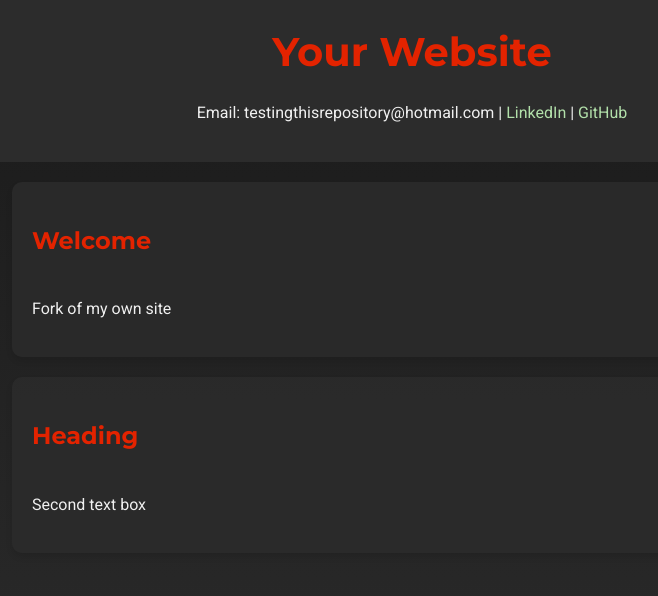
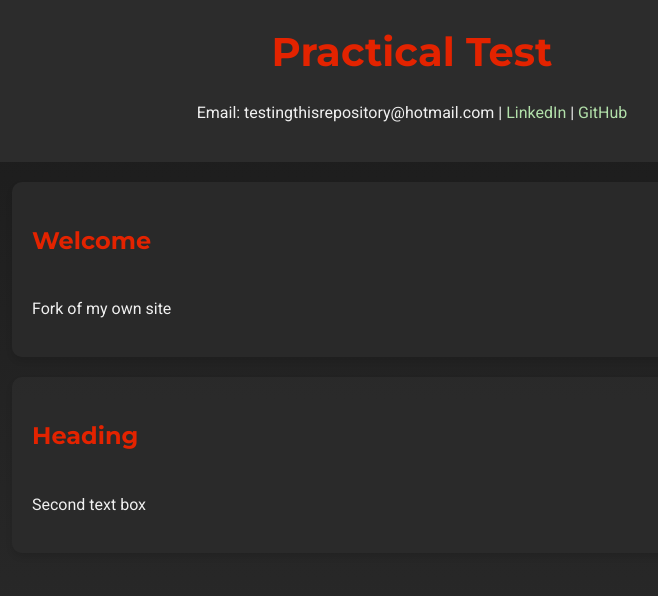
Before and after one commit to victorburner/VictorBurner.github.io, a plain HTML site: page index.html in a window 1280 px wide. Shown: the whole page, without its empty margins (228-886 px from the left). Drawn offline with Linux system fonts and the light colour scheme.

Commit message:
Update index.html

```diff
--- a/index.html
+++ b/index.html
@@ -139,7 +139,7 @@
 <body>
     <canvas id="canvas"></canvas>
     <header>
-        <h1>Your Website</h1>
+        <h1>Practical Test</h1>
         <p>Email: testingthisrepository@hotmail.com | <a href="https://www.youtube.com/watch?v=xvFZjo5PgG0">LinkedIn</a> | <a href="https://www.youtube.com/watch?v=xvFZjo5PgG0">GitHub</a></p>
     </header>
 
```
